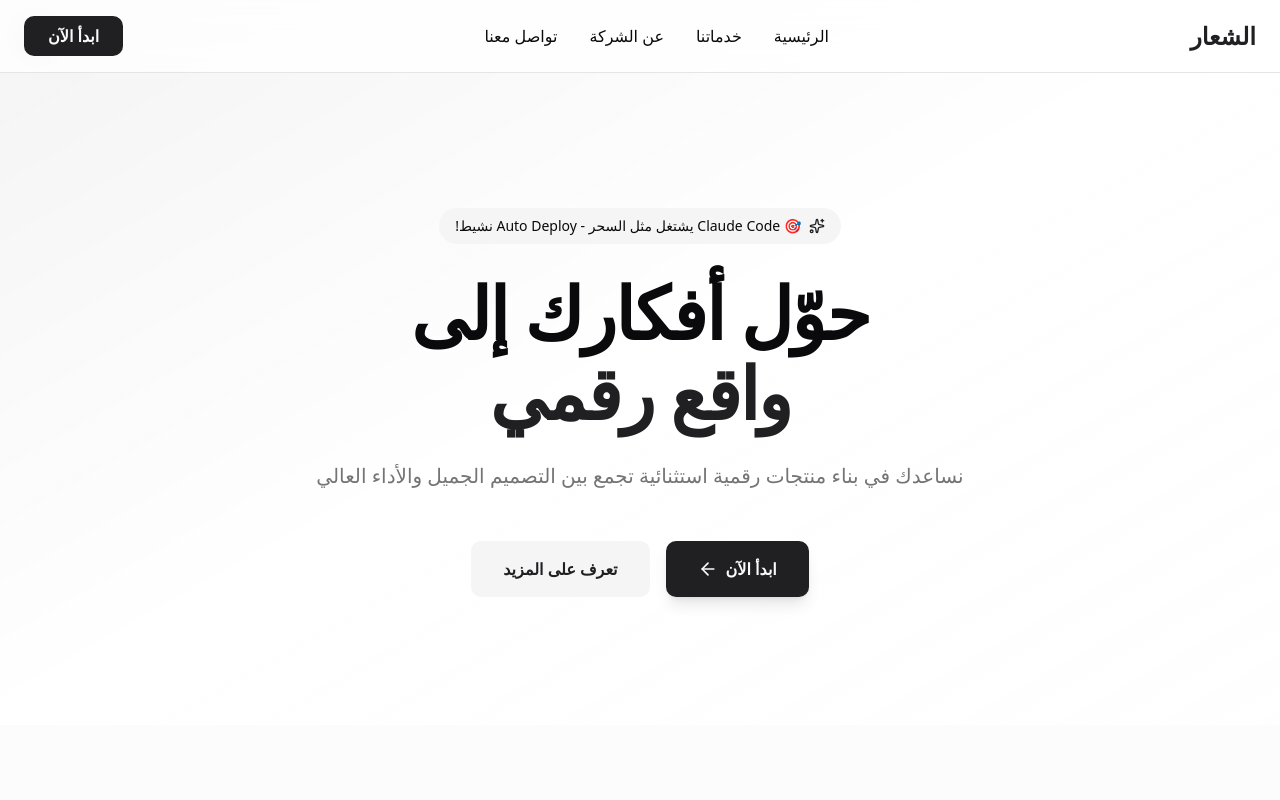
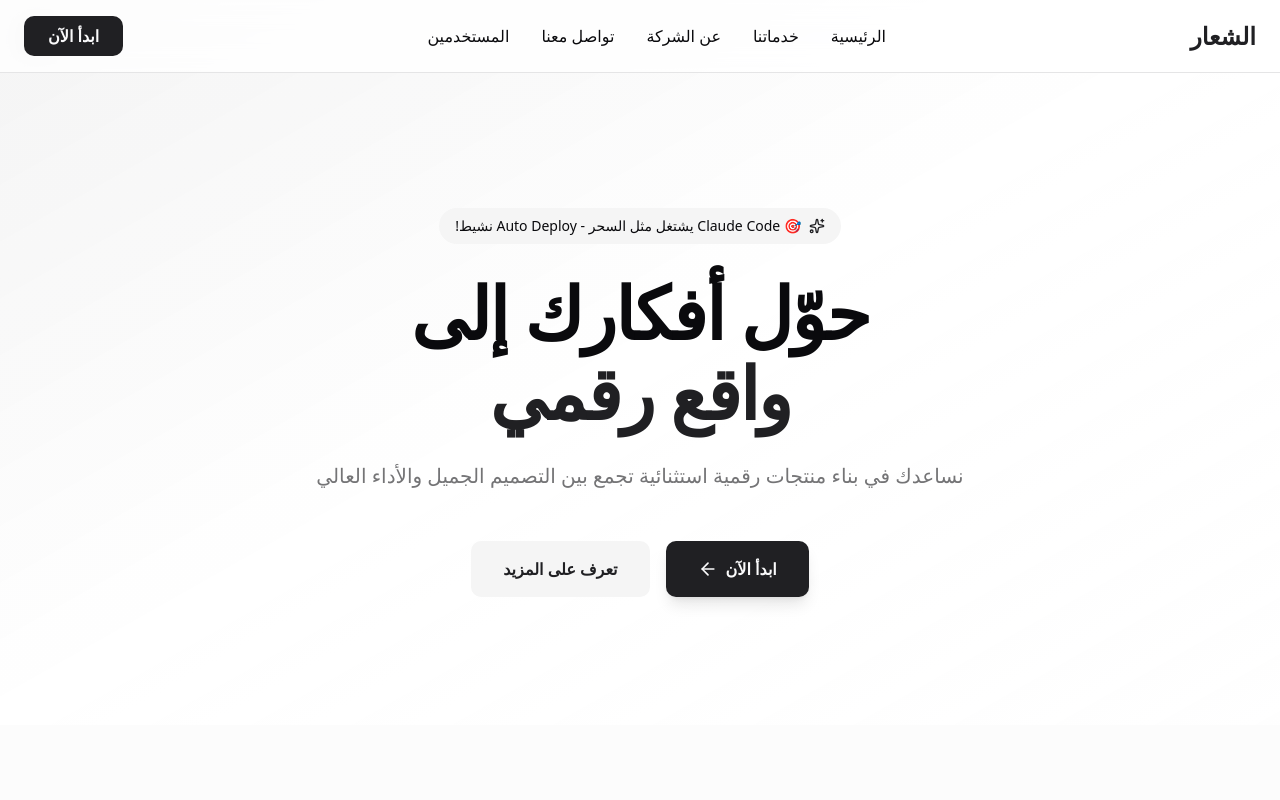
Before and after one commit to MrTurki2/nextjs-learn, a Next.js app: page / in a window 1280 px wide. Shown: the top 800 px of the page. Built offline with nearby package versions, Linux system fonts and the light colour scheme.

Commit message:
إضافة رابط المستخدمين في الـ navbar

```diff
--- a/components/header.tsx
+++ b/components/header.tsx
@@ -11,6 +11,7 @@ export function Header() {
     { name: "خدماتنا", href: "#features" },
     { name: "عن الشركة", href: "#about" },
     { name: "تواصل معنا", href: "#contact" },
+    { name: "المستخدمين", href: "#users" },
   ]
 
   return (
```
